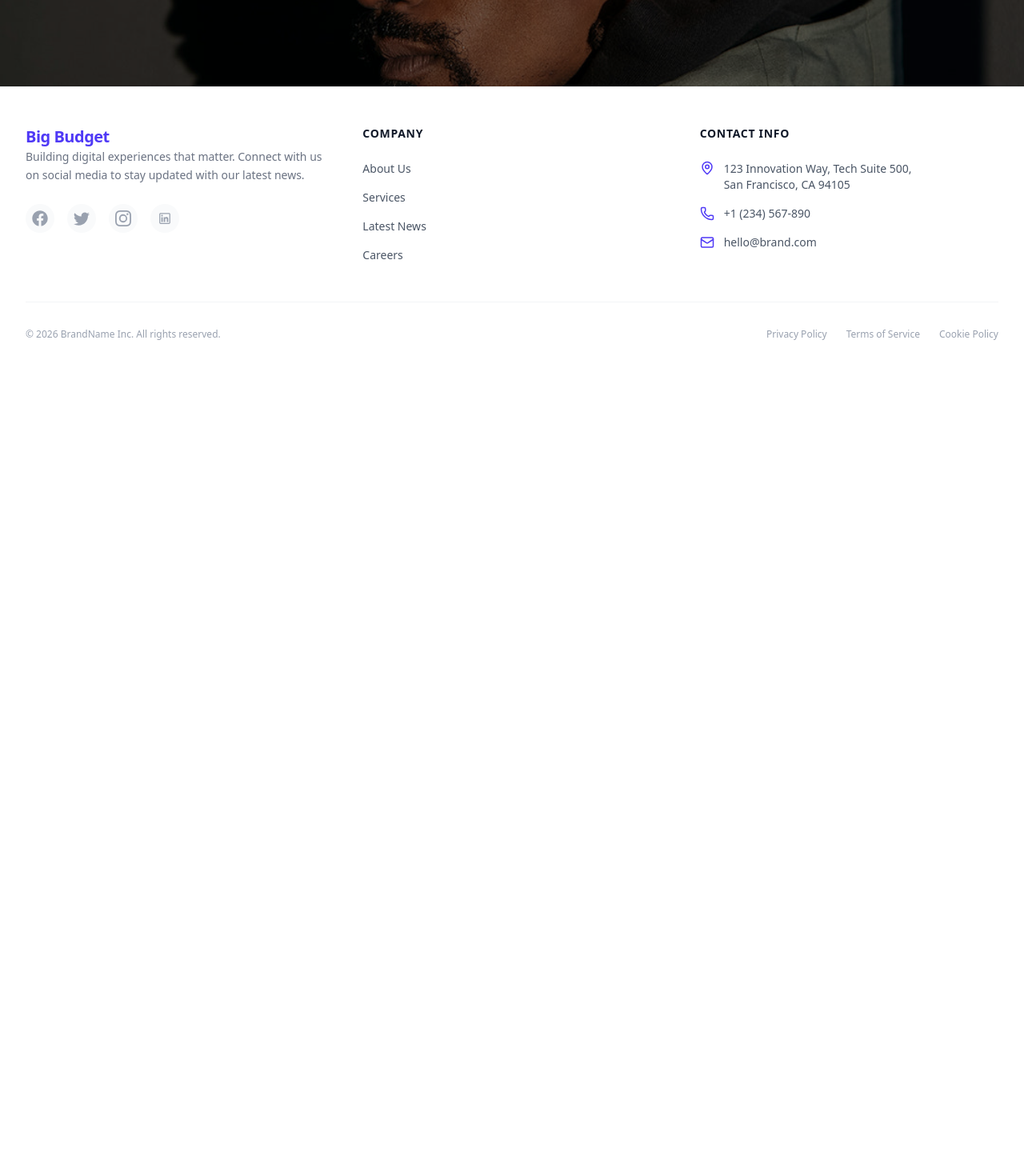
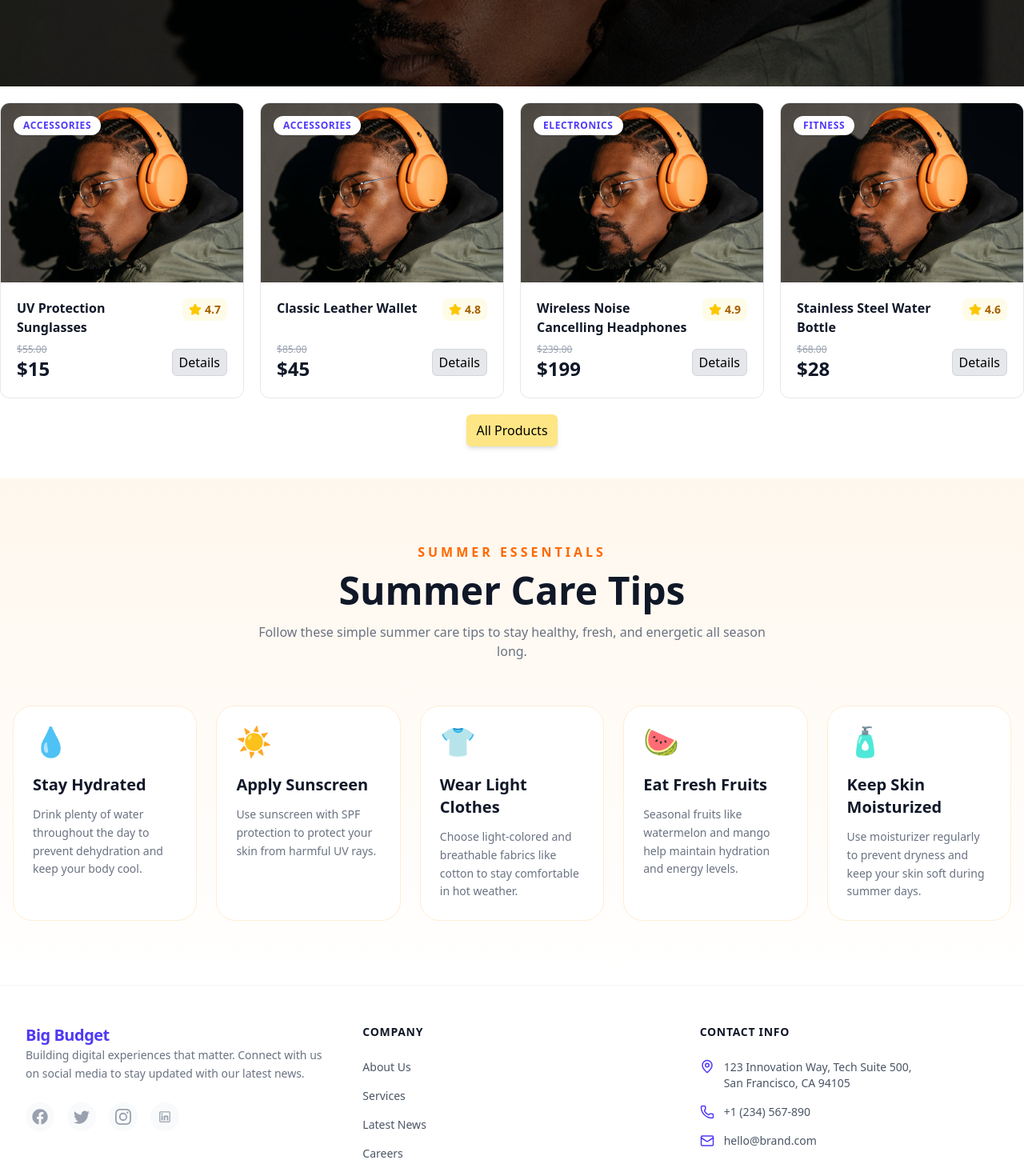
Before and after one commit to hridoy-ahmmad/Big-budget-Shop, a Next.js app: page / in a window 1280 px wide. Shown: the part 340-1810 px from the top of the page at 80% size. Before the commit the page ends 814 px from the top, so only its background shows below. Built offline with nearby package versions, Linux system fonts and the light colour scheme.

Commit message:
create data card, fetch data, show data

```diff
--- a/public/data.json
+++ b/public/data.json
@@ -7,7 +7,7 @@
     "rating": 4.7,
     "stock": 10,
     "description": "Stylish UV protection sunglasses perfect for summer outings.",
-    "image": "https://i.postimg.cc/mD4m3p1x/sunglasses.png",
+    "image": "/hero.jpeg",
     "category": "Accessories"
   },
   {
@@ -18,7 +18,7 @@
     "rating": 4.8,
     "stock": 25,
     "description": "Genuine leather bi-fold wallet with RFID protection and slim profile.",
-    "image": "https://i.postimg.cc/8PzZ0G9r/wallet.png",
+    "image": "/hero.jpeg",
     "category": "Accessories"
   },
   {
@@ -29,7 +29,7 @@
     "rating": 4.9,
     "stock": 15,
     "description": "Premium wireless headphones with 40-hour battery life and superior noise cancellation.",
-    "image": "https://i.postimg.cc/qR8v7f2b/headphones.png",
+    "image": "/hero.jpeg",
     "category": "Electronics"
   },
   {
@@ -40,7 +40,7 @@
     "rating": 4.6,
     "stock": 50,
     "description": "Vacuum insulated bottle that keeps drinks cold for 24 hours or hot for 12.",
-    "image": "https://i.postimg.cc/Kj7X3Xy1/bottle.png",
+    "image": "/hero.jpeg",
     "category": "Fitness"
   },
   {
@@ -51,7 +51,7 @@
     "rating": 4.5,
     "stock": 8,
     "description": "Sleek analog watch with a mesh stainless steel strap and Japanese movement.",
-    "image": "https://i.postimg.cc/G2nLpS4q/watch.png",
+    "image": "/hero.jpeg",
     "category": "Accessories"
   },
   {
@@ -62,7 +62,7 @@
     "rating": 4.8,
     "stock": 12,
     "description": "RGB backlit mechanical keyboard with blue switches for a tactile typing experience.",
-    "image": "https://i.postimg.cc/vH4fM6Y9/keyboard.png",
+    "image": "/hero.jpeg",
     "category": "Electronics"
   },
   {
@@ -73,7 +73,7 @@
     "rating": 4.4,
     "stock": 30,
     "description": "Soft, sustainable organic cotton hoodie with a relaxed fit and fleece lining.",
-    "image": "https://i.postimg.cc/9MQ7W3zX/hoodie.png",
+    "image": "/hero.jpeg",
     "category": "Apparel"
   },
   {
@@ -84,7 +84,7 @@
     "rating": 4.7,
     "stock": 5,
     "description": "Mini HD projector with built-in speakers and streaming app support.",
-    "image": "https://i.postimg.cc/L8XNfB1S/projector.png",
+    "image": "/hero.jpeg",
     "category": "Electronics"
   },
   {
@@ -95,7 +95,7 @@
     "rating": 4.9,
     "stock": 20,
     "description": "Eco-friendly TPE yoga mat with non-slip texture and posture alignment guides.",
-    "image": "https://i.postimg.cc/FHWyWf6K/yogamat.png",
+    "image": "/hero.jpeg",
     "category": "Fitness"
   },
   {
@@ -106,7 +106,7 @@
     "rating": 4.8,
     "stock": 18,
     "description": "High-carbon stainless steel 8-inch blade with an ergonomic pakkawood handle.",
-    "image": "https://i.postimg.cc/brL5M9T3/knife.png",
+    "image": "/hero.jpeg",
     "category": "Kitchen"
   }
 ]
--- /dev/null
+++ b/src/app/allProducts/page.jsx
@@ -0,0 +1,27 @@
+import Card from '@/components/Card';
+import React from 'react';
+
+const getData = async () => {
+    const res = await fetch('http://localhost:3000/data.json')
+    return res.json()
+
+}
+const data = await getData()
+
+const AllProducts = () => {
+    return (
+        <div>
+            <p className="text-orange-500 font-bold uppercase mb-3 text-center my-10 text-3xl">
+                        All Products
+                    </p>
+            <div className="grid grid-cols-4 container mx-auto gap-5 my-5">
+                {
+                    data.map(d =>
+                        <Card key={d.id} d={d} />)
+                }
+            </div>
+        </div>
+    );
+};
+
+export default AllProducts;
--- a/src/app/page.js
+++ b/src/app/page.js
@@ -1,10 +1,32 @@
+import Card from "@/components/Card";
 import Hero from "@/components/Hero";
-import Image from "next/image";
+import Tips from "@/components/Tips";
+import Link from "next/link";
 
-export default function Home() {
+
+const getData = async () => {
+  const res = await fetch('http://localhost:3000/data.json')
+  return res.json()
+
+}
+ const data = await getData()
+
+const products = data.slice(0, 4)
+
+export default async function Home() {
   return (
-    <div>
+    <div >
       <Hero />
+      <div className="grid grid-cols-4 container mx-auto gap-5 my-5">
+        {
+          products.map(d =>
+            <Card key={d.id} d={d} />)
+        }
+      </div>
+      <div className="flex justify-center">
+        <Link href={'/allProducts'} className=" py-2 px-3 bg-amber-200 rounded-md shadow-md hover:scale-102 mb-10"> All Products</Link>
+      </div>
+      <Tips />
     </div>
   );
 }
--- /dev/null
+++ b/src/components/Card.jsx
@@ -0,0 +1,73 @@
+import { ShoppingCart, Star } from 'lucide-react';
+import Image from 'next/image';
+import Link from 'next/link';
+import React from 'react';
+
+const Card = ({ d }) => {
+    return (
+        <div className="group bg-white rounded-xl overflow-hidden border border-gray-200 hover:border-indigo-300 hover:shadow-xl transition-all duration-300 flex flex-col">
+
+            {/* Product Image */}
+            <div className="relative bg-gray-50 h-56 overflow-hidden">
+
+                {/* Category */}
+                <span className="absolute top-4 left-4 z-20 bg-white px-3 py-1 rounded-full text-xs font-bold uppercase tracking-wider text-indigo-600 shadow">
+                    {d.category}
+                </span>
+
+                <Image
+                    src={d.image}
+                    alt={d.name}
+                    width={500}
+                    height={500}
+                    className="w-full h-full object-cover group-hover:scale-105 transition-transform duration-300 relative"
+                />
+                {/* <div className='absolute inset-0 bg-black/40'></div> */}
+            </div>
+
+            {/* Content */}
+            <div className="p-5 flex flex-col flex-grow">
+
+                {/* Name + Rating */}
+                <div className="flex items-start justify-between gap-3 mb-2">
+
+                    <h2 className="font-extrabold text-gray-900 group-hover:text-indigo-600 transition">
+                        {d.name}
+                    </h2>
+
+                    <div className="flex items-center bg-yellow-50 px-2 py-1 rounded-lg shrink-0">
+                        <Star className="w-4 h-4 fill-yellow-400 text-yellow-400 mr-1" />
+                        <span className="text-sm font-bold text-yellow-700">
+                            {d.rating}
+                        </span>
+                    </div>
+                </div>
+
+
+                {/* Bottom */}
+                <div className="flex items-center justify-between mt-auto">
+
+                    {/* Price */}
+                    <div>
+                        <p className="text-gray-400 text-xs line-through">
+                            ${(d.price + 40).toFixed(2)}
+                        </p>
+
+                        <h3 className="text-2xl font-black text-gray-900">
+                            ${d.price}
+                        </h3>
+                    </div>
+
+                    {/* Button */}
+                    <Link href={'/'} className="flex items-center gap-2  px-2 py-1 rounded-md transition-all active:scale-95 bg-gray-200 border border-gray-300">
+                        Details
+                    </Link>
+                </div>
+            </div>
+        </div>
+
+
+    );
+};
+
+export default Card;
--- a/src/components/Hero.jsx
+++ b/src/components/Hero.jsx
@@ -10,7 +10,7 @@ const Hero = () => {
             className="bg-cover bg-center h-56 md:h-96 w-full relative"
         >
             {/* Overlay */}
-            <div className="absolute inset-0 bg-black/50"></div>
+            <div className="absolute inset-0 bg-black/60"></div>
 
             {/* Content */}
             <div className="relative z-10 flex items-center justify-center h-full flex-col gap-5">
@@ -20,7 +20,6 @@ const Hero = () => {
                 <h1 className="text-white text-3xl md:text-7xl italic text-center px-4 font-bold">
                     hot deal 🔥
                 </h1>
-
             </div>
         </div>
     );
--- /dev/null
+++ b/src/components/Tips.jsx
@@ -0,0 +1,97 @@
+import React from 'react';
+
+const Tips = () => {
+    return (
+        <section className="py-20 bg-gradient-to-b from-orange-50 to-white">
+            <div className="max-w-7xl mx-auto px-4">
+
+                {/* Heading */}
+                <div className="text-center mb-14">
+                    <p className="text-orange-500 font-bold uppercase tracking-[4px] mb-3">
+                        Summer Essentials
+                    </p>
+
+                    <h2 className="text-4xl md:text-5xl font-black text-gray-900 mb-4">
+                        Summer Care Tips
+                    </h2>
+
+                    <p className="text-gray-500 max-w-2xl mx-auto">
+                        Follow these simple summer care tips to stay healthy, fresh, and energetic all season long.
+                    </p>
+                </div>
+
+                {/* Grid */}
+                <div className="grid grid-cols-1 sm:grid-cols-2 lg:grid-cols-5 gap-6">
+
+                    {/* Tip 1 */}
+                    <div className="bg-white rounded-3xl p-6 border border-orange-100 hover:shadow-xl transition-all duration-300">
+                        <div className="text-4xl mb-5">💧</div>
+
+                        <h3 className="text-xl font-bold text-gray-900 mb-3">
+                            Stay Hydrated
+                        </h3>
+
+                        <p className="text-sm text-gray-500 leading-relaxed">
+                            Drink plenty of water throughout the day to prevent dehydration and keep your body cool.
+                        </p>
+                    </div>
+
+                    {/* Tip 2 */}
+                    <div className="bg-white rounded-3xl p-6 border border-orange-100 hover:shadow-xl transition-all duration-300">
+                        <div className="text-4xl mb-5">☀️</div>
+
+                        <h3 className="text-xl font-bold text-gray-900 mb-3">
+                            Apply Sunscreen
+                        </h3>
+
+                        <p className="text-sm text-gray-500 leading-relaxed">
+                            Use sunscreen with SPF protection to protect your skin from harmful UV rays.
+                        </p>
+                    </div>
+
+                    {/* Tip 3 */}
+                    <div className="bg-white rounded-3xl p-6 border border-orange-100 hover:shadow-xl transition-all duration-300">
+                        <div className="text-4xl mb-5">👕</div>
+
+                        <h3 className="text-xl font-bold text-gray-900 mb-3">
+                            Wear Light Clothes
+                        </h3>
+
+                        <p className="text-sm text-gray-500 leading-relaxed">
+                            Choose light-colored and breathable fabrics like cotton to stay comfortable in hot weather.
+                        </p>
+                    </div>
+
+                    {/* Tip 4 */}
+                    <div className="bg-white rounded-3xl p-6 border border-orange-100 hover:shadow-xl transition-all duration-300">
+                        <div className="text-4xl mb-5">🍉</div>
+
+                        <h3 className="text-xl font-bold text-gray-900 mb-3">
+                            Eat Fresh Fruits
+                        </h3>
+
+                        <p className="text-sm text-gray-500 leading-relaxed">
+                            Seasonal fruits like watermelon and mango help maintain hydration and energy levels.
+                        </p>
+                    </div>
+
+                    {/* Tip 5 */}
+                    <div className="bg-white rounded-3xl p-6 border border-orange-100 hover:shadow-xl transition-all duration-300">
+                        <div className="text-4xl mb-5">🧴</div>
+
+                        <h3 className="text-xl font-bold text-gray-900 mb-3">
+                            Keep Skin Moisturized
+                        </h3>
+
+                        <p className="text-sm text-gray-500 leading-relaxed">
+                            Use moisturizer regularly to prevent dryness and keep your skin soft during summer days.
+                        </p>
+                    </div>
+
+                </div>
+            </div>
+        </section>
+    );
+};
+
+export default Tips;
```
